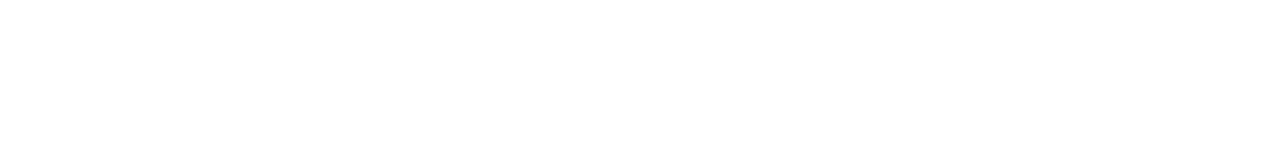
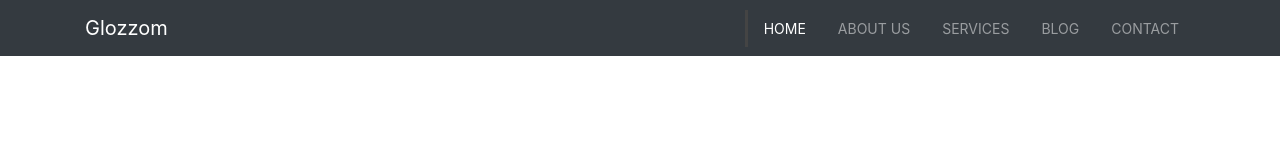
Before and after one commit to dmuruges/Bootstrap4-Glozzom, a plain HTML site: page index.html in a window 1280 px wide. Drawn offline with nearby package versions, Linux system fonts and the light colour scheme.

Commit message:
Implemented Navbar in index.html

```diff
--- a/css/style.css
+++ b/css/style.css
@@ -0,0 +1,10 @@
+.navbar .nav-link {
+    font-size: 14px;
+    text-transform: uppercase;
+    padding-left: 1rem !important;
+    padding-right: 1rem !important;
+}
+
+.navbar .nav-item.active {
+    border-left: #444 3px solid;
+}
--- a/index.html
+++ b/index.html
@@ -14,8 +14,33 @@
 </head>
 
 <body>
-  <!-- START HERE -->
-
+  <nav class="navbar navbar-expand-sm navbar-dark bg-dark">
+    <div class="container">
+      <a href="index.html" class="navbar-brand">Glozzom</a>
+      <button class="navbar-toggler" data-toggle="collapse" data-target="navbarCollapse">
+        <span class="navbar-toggler-icon"></span>
+      </button>
+      <div class="collapse navbar-collapse" id="navbarCollapse">
+        <ul class="navbar-nav ml-auto">
+           <li class="nav-item active">
+            <a href="index.html" class="nav-link">Home</a>
+           </li>
+           <li class="nav-item">
+            <a href="about.html" class="nav-link">About Us</a>
+           </li>
+           <li class="nav-item">
+            <a href="services.html" class="nav-link">Services</a>
+           </li>
+           <li class="nav-item">
+            <a href="blog.html" class="nav-link">Blog</a>
+           </li>
+           <li class="nav-item">
+            <a href="contact.html" class="nav-link">Contact</a>
+           </li>
+        </ul>
+      </div>
+    </div>
+  </nav>
 
   <script src="http://code.jquery.com/jquery-3.3.1.min.js" integrity="sha256-FgpCb/KJQlLNfOu91ta32o/NMZxltwRo8QtmkMRdAu8="
     crossorigin="anonymous"></script>
```
